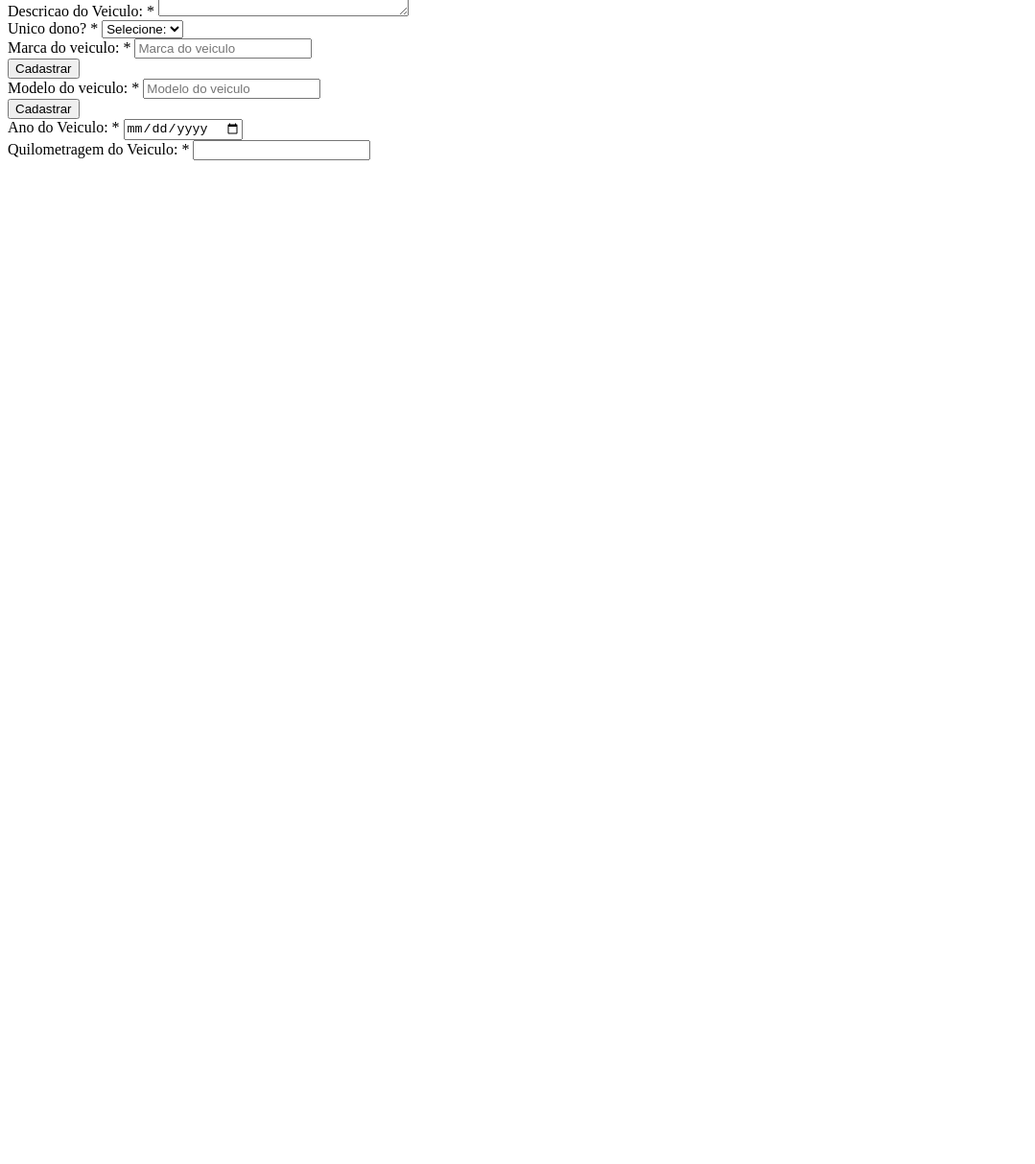
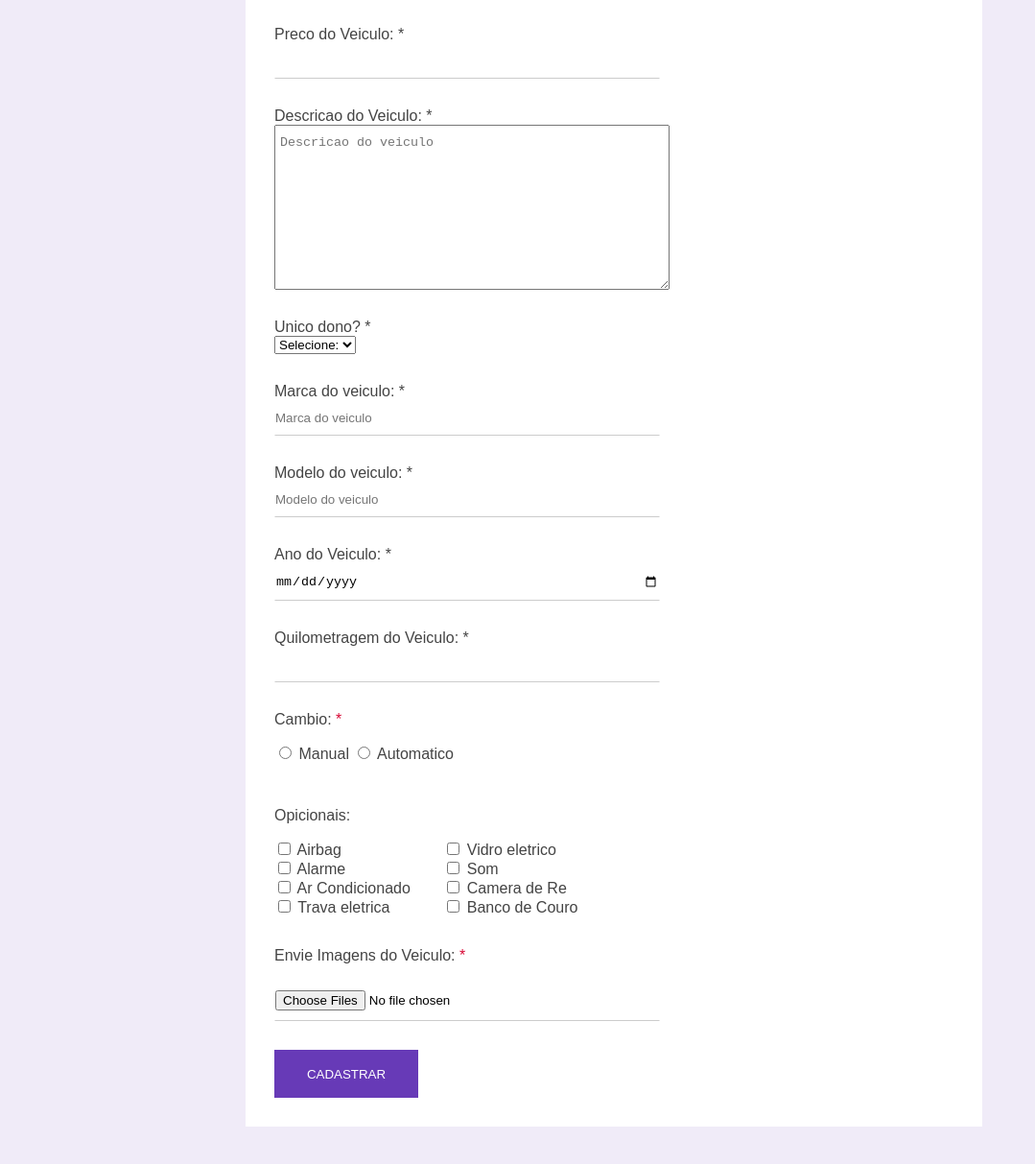
Before and after one commit to ewertonfelipee/HTML-CSS, a plain HTML site: page Projeto_2/index.html in a window 1280 px wide. Shown: the part 393-1606 px from the top of the page at 96% size, without its empty margins (0-1079 px from the left). Before the commit the page ends 800 px from the top, so only its background shows below. Drawn offline with Linux system fonts and the light colour scheme.

Commit message:
Segundo Projeto: Projeto de um formulario

```diff
--- a/Projeto_2/CSS/styles.css
+++ b/Projeto_2/CSS/styles.css
@@ -0,0 +1,125 @@
+/* Reset */
+
+body{
+    margin: 0;
+    padding: 0;
+    font-family: Arial, Helvetica, sans-serif;
+    background-color: #F0EBF8;
+}
+
+h1, h2, h3, h4, h5{
+    color: #333;
+}
+
+p, label{
+    color: #444;
+}
+
+input{
+    border: 1px solid transparent;
+    border-bottom: 1px solid #CCC;
+    padding: 10px 0px;
+}
+
+input[type="text"], input[type="number"], input[type="date"], input[type=file]{
+    width: 400px;
+}
+
+textarea{
+    padding: 10px 5px;
+    width: 400px;
+}
+
+/* Header */
+.header{
+    height: 160px;
+    padding: 20px;
+    background-color: #673AB7;
+}
+
+.header h3{
+    color: #FFF;
+    margin-top: 0px;
+
+}
+
+/* container */
+
+.form-container{
+    background-color: #FFF;
+    width: 60%;
+    margin-left: auto;
+    margin-right: auto;
+    position: relative;
+    top: -62px;
+}
+
+/* Form Header*/
+.form-header{
+    border-bottom: 1px solid #DFDFDF;
+    height: 45px;
+}
+
+.form-header p{
+    color:#673AB7;
+    border-bottom: 2px solid #673AB7;
+    width: 100px;
+    text-align: center;
+    margin-left: auto;
+    margin-right: auto;
+    text-transform: uppercase;
+    height: 45px;
+    line-height: 45px;
+}
+
+/* Form Body */
+
+.form-body{
+    padding: 30px;
+}
+
+.form-title{
+    margin: 0px;
+}
+
+.required-field{
+    color: #D80835;
+}
+
+.box-input{
+    margin-bottom: 30px;
+}
+
+.block{
+    display: block;
+}
+
+.optional-box{
+    display: inline-block;
+    margin-right: 30px;
+}
+
+.optional-list{
+    padding-left: 0px;
+}
+
+.optional-list li{
+    list-style: none;
+}
+
+.btn-submit{
+    background-color: #673AB7;
+    color: #FFF;
+    border: 2px solid transparent;
+    width: 150px;
+    height: 50px;
+    text-transform: uppercase;
+    cursor: pointer;
+    transition: .5s;
+}
+/*deixa transparente quando o cursor de mouse passa em cima */
+.btn-submit:hover{
+    background-color: #FFF;
+    border-color: #673AB7;
+    color: #673AB7;
+}
--- a/Projeto_2/index.html
+++ b/Projeto_2/index.html
@@ -17,17 +17,15 @@
                     <p>Cadastro</p>
                 </div>
                 <div class="form-body">
-                    <h1 class=""form-title>Venda facil seu veiculo</h1>
+                    <h1 class="form-title">Venda facil seu veiculo</h1>
                     <p>Descreva as caracteristicas do seu veiculo e marque todos os opcionais e caracteristicas que possui</p>
                     <form>
                         <div class="box-input">
                             <label for="title">Titulo do anuncio:
                                 <span class="required field">*</span>
                             </label>
-                            <input type="text" name="title" id="title" class="block" placeholder="Titulo do anuncio do veiculo"
-                                    minlength="1" maxlength="30" required>
+                            <input type="text" name="title" id="title" class="block" placeholder="Titulo do anuncio do veiculo" minlength="1" maxlength="30" required>
                         </div>
-                        <input type="submit" class="btn-submit" value="Cadastrar">
                         <div class="box-input">
                             <label for="price">Preco do Veiculo:
                                 <span class="required field">*</span>
@@ -64,16 +62,16 @@
                             </label>
                             <input type="text" name="brand" id="brand" class="block" placeholder="Marca do veiculo"
                                     minlength="1" maxlength="30" required>
+
                         </div>
-                        <input type="submit" class="btn-submit" value="Cadastrar">
                         <div class="box-input">
                             <label for="model">Modelo do veiculo:
                                 <span class="required field">*</span>
                             </label>
                             <input type="text" name="model" id="model" class="block" placeholder="Modelo do veiculo"
                                     minlength="1" maxlength="30" required>
+
                         </div>
-                        <input type="submit" class="btn-submit" value="Cadastrar">
                         <div class="box-input">
                             <label for="year">Ano do Veiculo:
                                 <span class="required field">*</span>
@@ -86,6 +84,59 @@
                             </label>
                             <input type="number" id="mileage" name="mileage" class="block" required>
                         </div>
+                        <div class="box-input">
+                            <p>Cambio: <span class="required-field">*</span></p>
+                            <input type="radio" id="manual" name="gear">
+                            <label for="manual">Manual</label>
+                            <input type="radio" id="auto" name="gear">
+                            <label for="auto">Automatico</label>
+                        </div>
+                        <div class="optional-box">
+                            <p>Opicionais: </p>
+                            <ul class="optional-list">
+                                <li>
+                                    <input type="checkbox" id="airbag" name="optional[]" value="airbag">
+                                    <label for="airbag">Airbag</label>
+                                </li>
+                                <li>
+                                    <input type="checkbox" id="alarm" name="optional[]" value="alarm">
+                                    <label for="alarm">Alarme</label>
+                                </li>
+                                <li>
+                                    <input type="checkbox" id="ac" name="optional[]" value="ac">
+                                    <label for="ac">Ar Condicionado</label>
+                                </li>
+                                <li>
+                                    <input type="checkbox" id="eletric-lock" name="optional[]" value="eletric-lock">
+                                    <label for="eletric-lock">Trava eletrica</label>
+                                </li>
+                            </ul>
+                        </div>
+                        <div class="optional-box">
+                            <ul class="optional-list">
+                                <li>
+                                    <input type="checkbox" id="eletric-window" name="optional[]" value="eletric-window">
+                                    <label for="eletric-window">Vidro eletrico</label>
+                                </li>
+                                <li>
+                                    <input type="checkbox" id="speakers" name="optional[]" value="speakers">
+                                    <label for="speakers">Som</label>
+                                </li>
+                                <li>
+                                    <input type="checkbox" id="reverse-cam" name="optional[]" value="reverse-cam">
+                                    <label for="reverse-cam">Camera de Re</label>
+                                </li>
+                                <li>
+                                    <input type="checkbox" id="leather-seat" name="optional[]" value="leather-seat">
+                                    <label for="leather-seat">Banco de Couro</label>
+                                </li>
+                            </ul>
+                        </div>
+                        <div class="box-input">
+                            <p>Envie Imagens do Veiculo: <span class="required-field">*</span></p>
+                            <input type="file"  multiple accept="image/png, image/jpeg" name="img" id="img" class="required">
+                        </div>
+                        <input type="submit" class="btn-submit" value="Cadastrar">
                     </form>
                 </div>
             </div>
```
